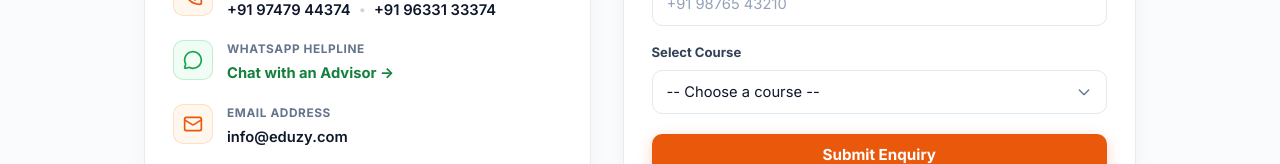
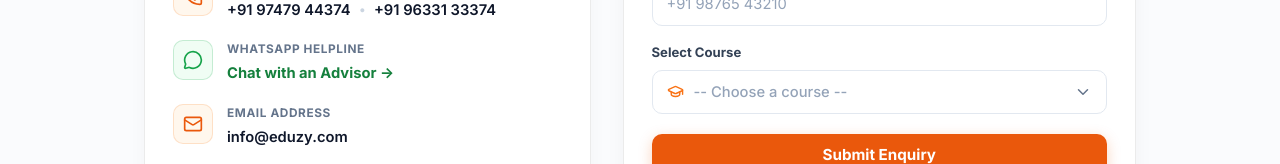
Before and after one commit to ClixDot/Eduzy, a React (Vite) app: page /contact in a window 1280 px wide. Shown: the part 587-751 px from the top of the page. Built offline with nearby package versions, Linux system fonts and the light colour scheme.

Commit message:
feat: add CustomSelect component, EnquiryForm, and EnrollModal with lenis dependency

```diff
--- a/package.json
+++ b/package.json
@@ -11,6 +11,7 @@
   },
   "dependencies": {
     "gsap": "^3.15.0",
+    "lenis": "^1.3.26",
     "lucide-react": "^1.49.0",
     "react": "^19.2.8",
     "react-dom": "^19.2.8",
--- a/src/components/EnquiryForm.jsx
+++ b/src/components/EnquiryForm.jsx
@@ -1,6 +1,7 @@
 import React, { useState } from 'react';
 import { courses } from '../data/courses';
 import { CheckCircle2, MessageCircle, Phone } from 'lucide-react';
+import CustomSelect from './ui/CustomSelect';
 import './EnquiryForm.css';
 
 export default function EnquiryForm({
@@ -124,20 +125,15 @@ export default function EnquiryForm({
             <label htmlFor="enquiry-course" className="form-label">
               Select Course
             </label>
-            <select
+            <CustomSelect
               id="enquiry-course"
               name="course"
               value={formData.course}
               onChange={handleChange}
-              className={`form-select ${errors.course ? 'is-invalid' : ''}`}
-            >
-              <option value="">-- Choose a course --</option>
-              {courses.map((c) => (
-                <option key={c.id} value={c.name}>
-                  {c.name}
-                </option>
-              ))}
-            </select>
+              options={courses}
+              placeholder="-- Choose a course --"
+              error={errors.course}
+            />
             {errors.course && <span className="form-error">{errors.course}</span>}
           </div>
 
--- a/src/components/EnrollModal.jsx
+++ b/src/components/EnrollModal.jsx
@@ -1,6 +1,7 @@
 import React, { useState, useEffect } from 'react';
 import { X, CheckCircle2, MessageCircle, Phone } from 'lucide-react';
 import { courses } from '../data/courses';
+import CustomSelect from './ui/CustomSelect';
 import './EnrollModal.css';
 
 export default function EnrollModal({ isOpen, onClose, initialCourse = '' }) {
@@ -179,20 +180,15 @@ export default function EnrollModal({ isOpen, onClose, initialCourse = '' }) {
                 <label htmlFor="modal-course" className="enroll-form-label">
                   Select Program
                 </label>
-                <select
+                <CustomSelect
                   id="modal-course"
                   name="course"
                   value={formData.course}
                   onChange={handleChange}
-                  className={`enroll-form-select ${errors.course ? 'is-invalid' : ''}`}
-                >
-                  <option value="">-- Choose a course --</option>
-                  {courses.map((c) => (
-                    <option key={c.id} value={c.name}>
-                      {c.name}
-                    </option>
-                  ))}
-                </select>
+                  options={courses}
+                  placeholder="-- Choose a course --"
+                  error={errors.course}
+                />
                 {errors.course && <span className="enroll-form-error">{errors.course}</span>}
               </div>
 
--- /dev/null
+++ b/src/components/ui/CustomSelect.css
@@ -0,0 +1,208 @@
+/* ============================================
+   CUSTOM SELECT DROPDOWN COMPONENT
+   ============================================ */
+
+.custom-select-container {
+  position: relative;
+  width: 100%;
+  user-select: none;
+}
+
+/* Trigger Button */
+.custom-select-trigger {
+  width: 100%;
+  display: flex;
+  align-items: center;
+  justify-content: space-between;
+  padding: 12px 14px;
+  background: #ffffff;
+  border: 1.5px solid #E2E8F0;
+  border-radius: 10px;
+  font-size: 0.92rem;
+  font-family: inherit;
+  color: #0F172A;
+  cursor: pointer;
+  transition: all 0.22s cubic-bezier(0.16, 1, 0.3, 1);
+  text-align: left;
+  box-sizing: border-box;
+}
+
+.custom-select-trigger:hover {
+  border-color: #CBD5E1;
+  background: #FAFAFA;
+}
+
+.custom-select-container.is-open .custom-select-trigger,
+.custom-select-trigger:focus {
+  outline: none;
+  border-color: #F97316;
+  background: #ffffff;
+  box-shadow: 0 0 0 3.5px rgba(249, 115, 22, 0.14);
+}
+
+.custom-select-container.is-invalid .custom-select-trigger {
+  border-color: #EF4444;
+  background-color: #FEF2F2;
+}
+
+.custom-select-trigger-content {
+  display: inline-flex;
+  align-items: center;
+  gap: 10px;
+  min-width: 0;
+  flex: 1;
+}
+
+.custom-select-icon {
+  color: #F97316;
+  flex-shrink: 0;
+  transition: transform 0.2s ease;
+}
+
+.custom-select-label {
+  font-size: 0.92rem;
+  font-weight: 600;
+  color: #0F172A;
+  white-space: nowrap;
+  overflow: hidden;
+  text-overflow: ellipsis;
+}
+
+.custom-select-placeholder {
+  color: #94A3B8;
+  font-weight: 500;
+}
+
+.custom-select-arrow-box {
+  display: flex;
+  align-items: center;
+  justify-content: center;
+  color: #64748B;
+  margin-left: 8px;
+  flex-shrink: 0;
+}
+
+.custom-select-arrow {
+  transition: transform 0.25s cubic-bezier(0.16, 1, 0.3, 1), color 0.2s ease;
+}
+
+.custom-select-arrow.rotate {
+  transform: rotate(180deg);
+  color: #EA580C;
+}
+
+/* Dropdown Menu */
+.custom-select-menu {
+  position: absolute;
+  top: calc(100% + 6px);
+  left: 0;
+  right: 0;
+  z-index: 999;
+  background: #ffffff;
+  border-radius: 14px;
+  border: 1px solid rgba(0, 0, 0, 0.08);
+  box-shadow: 0 16px 36px -4px rgba(15, 23, 42, 0.16),
+              0 4px 12px rgba(249, 115, 22, 0.08);
+  overflow: hidden;
+  animation: customSelectFadeIn 0.22s cubic-bezier(0.16, 1, 0.3, 1);
+}
+
+@keyframes customSelectFadeIn {
+  from {
+    opacity: 0;
+    transform: translateY(-6px) scale(0.98);
+  }
+  to {
+    opacity: 1;
+    transform: translateY(0) scale(1);
+  }
+}
+
+.custom-select-menu-header {
+  display: flex;
+  align-items: center;
+  justify-content: space-between;
+  padding: 10px 14px 6px;
+  font-size: 0.72rem;
+  font-weight: 700;
+  text-transform: uppercase;
+  letter-spacing: 0.06em;
+  color: #94A3B8;
+  border-bottom: 1px solid #F1F5F9;
+}
+
+.custom-select-options-list {
+  max-height: 240px;
+  overflow-y: auto;
+  padding: 5px;
+  scrollbar-width: thin;
+  scrollbar-color: #E2E8F0 transparent;
+}
+
+.custom-select-options-list::-webkit-scrollbar {
+  width: 5px;
+}
+
+.custom-select-options-list::-webkit-scrollbar-thumb {
+  background: #E2E8F0;
+  border-radius: 4px;
+}
+
+.custom-select-option {
+  display: flex;
+  align-items: center;
+  justify-content: space-between;
+  padding: 10px 12px;
+  border-radius: 8px;
+  cursor: pointer;
+  transition: all 0.18s ease;
+}
+
+.custom-select-option:hover {
+  background: #FFF7ED;
+  transform: translateX(2px);
+}
+
+.custom-select-option.selected {
+  background: #FFEDD5;
+  color: #C2410C;
+}
+
+.custom-select-option-info {
+  display: flex;
+  align-items: center;
+  gap: 8px;
+  min-width: 0;
+}
+
+.custom-select-option-text {
+  font-size: 0.9rem;
+  font-weight: 600;
+  color: #1E293B;
+}
+
+.custom-select-option.selected .custom-select-option-text {
+  color: #C2410C;
+  font-weight: 700;
+}
+
+.custom-select-option-badge {
+  font-size: 0.68rem;
+  font-weight: 700;
+  text-transform: uppercase;
+  letter-spacing: 0.04em;
+  padding: 2px 7px;
+  border-radius: 9999px;
+  background: #F1F5F9;
+  color: #64748B;
+}
+
+.custom-select-option.selected .custom-select-option-badge {
+  background: #EA580C;
+  color: #ffffff;
+}
+
+.custom-select-check {
+  color: #EA580C;
+  flex-shrink: 0;
+}
--- /dev/null
+++ b/src/components/ui/CustomSelect.jsx
@@ -0,0 +1,136 @@
+import React, { useState, useRef, useEffect } from 'react';
+import { ChevronDown, Check, GraduationCap } from 'lucide-react';
+import './CustomSelect.css';
+
+export default function CustomSelect({
+  id,
+  name,
+  value,
+  onChange,
+  options = [],
+  placeholder = '-- Choose a course --',
+  error,
+  className = '',
+}) {
+  const [isOpen, setIsOpen] = useState(false);
+  const dropdownRef = useRef(null);
+
+  // Close on outside click
+  useEffect(() => {
+    const handleOutsideClick = (e) => {
+      if (dropdownRef.current && !dropdownRef.current.contains(e.target)) {
+        setIsOpen(false);
+      }
+    };
+    if (isOpen) {
+      document.addEventListener('mousedown', handleOutsideClick);
+      document.addEventListener('touchstart', handleOutsideClick);
+    }
+    return () => {
+      document.removeEventListener('mousedown', handleOutsideClick);
+      document.removeEventListener('touchstart', handleOutsideClick);
+    };
+  }, [isOpen]);
+
+  // Handle keyboard navigation
+  const handleKeyDown = (e) => {
+    if (e.key === 'Escape') {
+      setIsOpen(false);
+    } else if (e.key === 'Enter' || e.key === ' ') {
+      e.preventDefault();
+      setIsOpen((prev) => !prev);
+    }
+  };
+
+  const handleSelect = (val) => {
+    onChange({
+      target: {
+        name,
+        value: val,
+      },
+    });
+    setIsOpen(false);
+  };
+
+  // Find selected option object or string
+  const selectedOption = options.find((opt) => {
+    if (typeof opt === 'string') return opt === value;
+    return (opt.name || opt.label || opt.value) === value;
+  });
+
+  const displayLabel = selectedOption
+    ? (typeof selectedOption === 'string' ? selectedOption : selectedOption.name || selectedOption.label)
+    : '';
+
+  return (
+    <div
+      className={`custom-select-container ${isOpen ? 'is-open' : ''} ${error ? 'is-invalid' : ''} ${className}`}
+      ref={dropdownRef}
+    >
+      {/* Trigger Button */}
+      <button
+        type="button"
+        id={id}
+        className={`custom-select-trigger ${displayLabel ? 'has-value' : ''}`}
+        onClick={() => setIsOpen((prev) => !prev)}
+        onKeyDown={handleKeyDown}
+        aria-haspopup="listbox"
+        aria-expanded={isOpen}
+      >
+        <span className="custom-select-trigger-content">
+          <GraduationCap size={17} className="custom-select-icon" aria-hidden="true" />
+          <span className="custom-select-label">
+            {displayLabel || <span className="custom-select-placeholder">{placeholder}</span>}
+          </span>
+        </span>
+
+        <span className="custom-select-arrow-box">
+          <ChevronDown
+            size={18}
+            className={`custom-select-arrow ${isOpen ? 'rotate' : ''}`}
+            aria-hidden="true"
+          />
+        </span>
+      </button>
+
+      {/* Custom Floating Dropdown Menu */}
+      {isOpen && (
+        <div className="custom-select-menu" role="listbox" tabIndex={-1}>
+          <div className="custom-select-menu-header">
+            <span>Available Programs</span>
+          </div>
+
+          <div className="custom-select-options-list">
+            {options.map((opt, idx) => {
+              const optValue = typeof opt === 'string' ? opt : opt.name || opt.label || opt.value;
+              const optCategory = typeof opt === 'object' ? opt.category || opt.badge : null;
+              const isSelected = optValue === value;
+
+              return (
+                <div
+                  key={idx}
+                  role="option"
+                  aria-selected={isSelected}
+                  className={`custom-select-option ${isSelected ? 'selected' : ''}`}
+                  onClick={() => handleSelect(optValue)}
+                >
+                  <div className="custom-select-option-info">
+                    <span className="custom-select-option-text">{optValue}</span>
+                    {optCategory && (
+                      <span className="custom-select-option-badge">
+                        {optCategory}
+                      </span>
+                    )}
+                  </div>
+                  {isSelected && (
+                    <Check size={16} className="custom-select-check" />
+                  )}
+                </div>
+              );
+            })}
+          </div>
+        </div>
+      )}
+    </div>
+  );
+}
```
Also changed, not shown: 1 other file (tests, documents, lock files or other folders).
